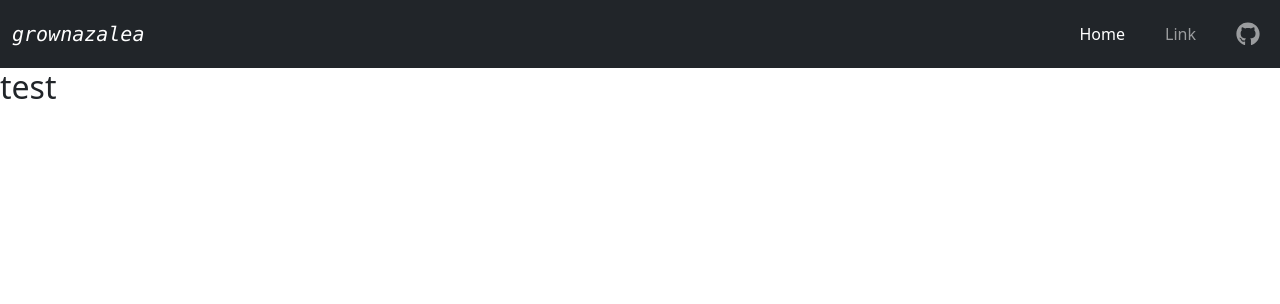
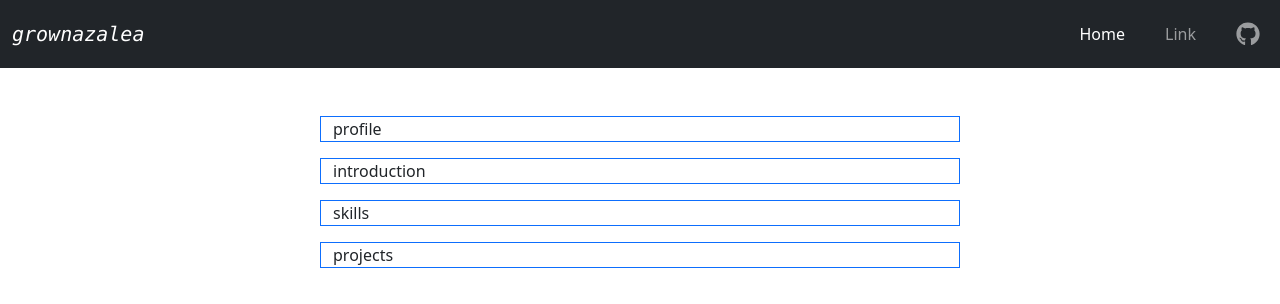
Before and after one commit to babyazalea/grownazalea, a Next.js app: page / in a window 1280 px wide. Shown: the top 304 px of the page. Built offline with nearby package versions, Linux system fonts and the light colour scheme.

Commit message:
making resume layout

```diff
--- /dev/null
+++ b/components/resume/introduction.js
@@ -0,0 +1,7 @@
+export default function Introduction() {
+  return (
+    <div className="row border border-primary">
+      <span>introduction</span>
+    </div>
+  );
+}
--- /dev/null
+++ b/components/resume/profile.js
@@ -0,0 +1,7 @@
+export default function Profile() {
+  return (
+    <div className="row border border-primary">
+      <span>profile</span>
+    </div>
+  );
+}
--- /dev/null
+++ b/components/resume/projects.js
@@ -0,0 +1,7 @@
+export default function Projects() {
+  return (
+    <div className="row border border-primary">
+      <span>projects</span>
+    </div>
+  );
+}
--- /dev/null
+++ b/components/resume/resume.js
@@ -0,0 +1,15 @@
+import Introduction from "./introduction";
+import Profile from "./profile";
+import Projects from "./projects";
+import Skills from "./skills";
+
+export default function Resume() {
+  return (
+    <div className="container-fluid w-50 pt-5 d-flex flex-column gap-3">
+      <Profile />
+      <Introduction />
+      <Skills />
+      <Projects />
+    </div>
+  );
+}
--- /dev/null
+++ b/components/resume/skills.js
@@ -0,0 +1,7 @@
+export default function Skills() {
+  return (
+    <div className="row border border-primary">
+      <span>skills</span>
+    </div>
+  );
+}
--- a/pages/index.js
+++ b/pages/index.js
@@ -1,9 +1,10 @@
 import Layout from "../components/layout";
+import Resume from "../components/resume/resume";
 
 export default function Home() {
   return (
     <Layout>
-      <h2>test</h2>
+      <Resume />
     </Layout>
   );
 }
```
